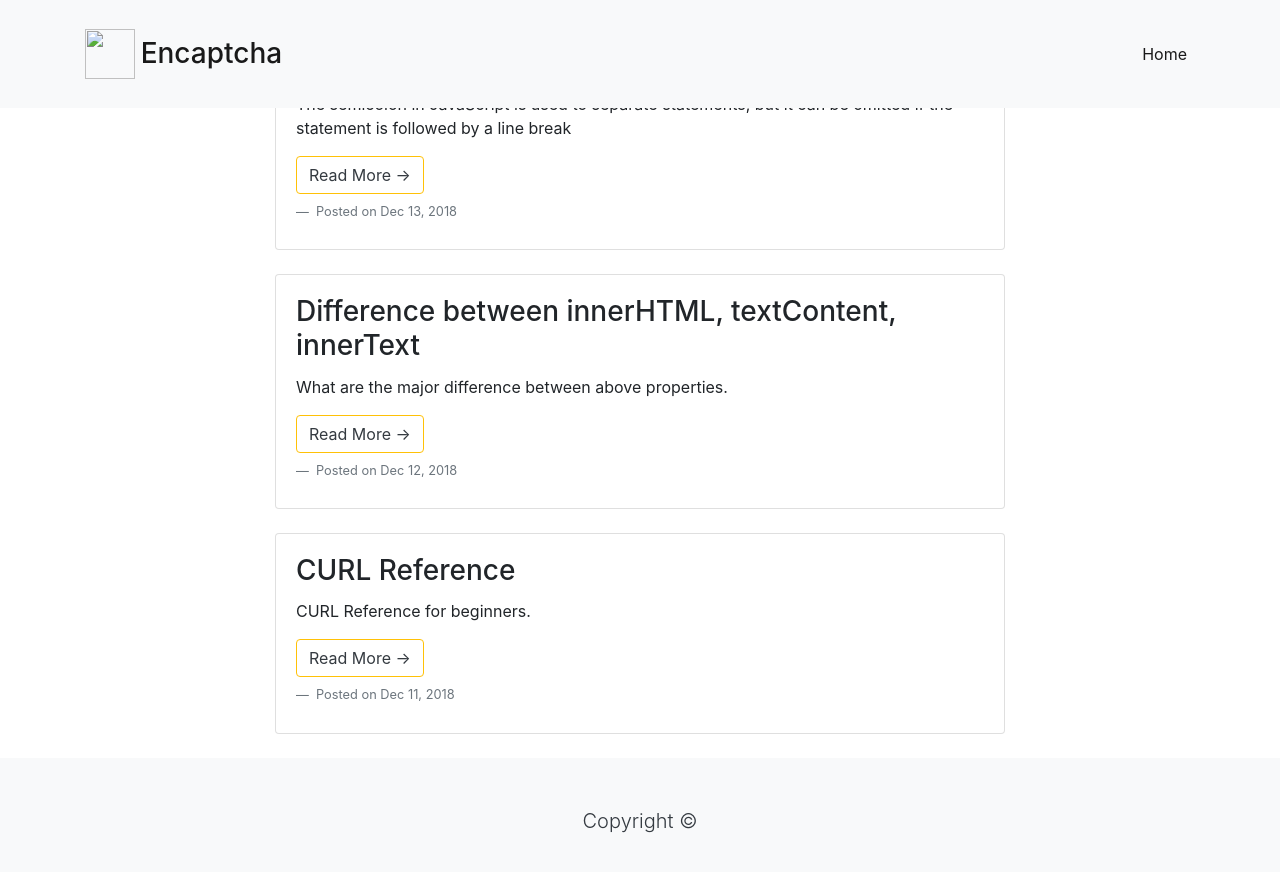
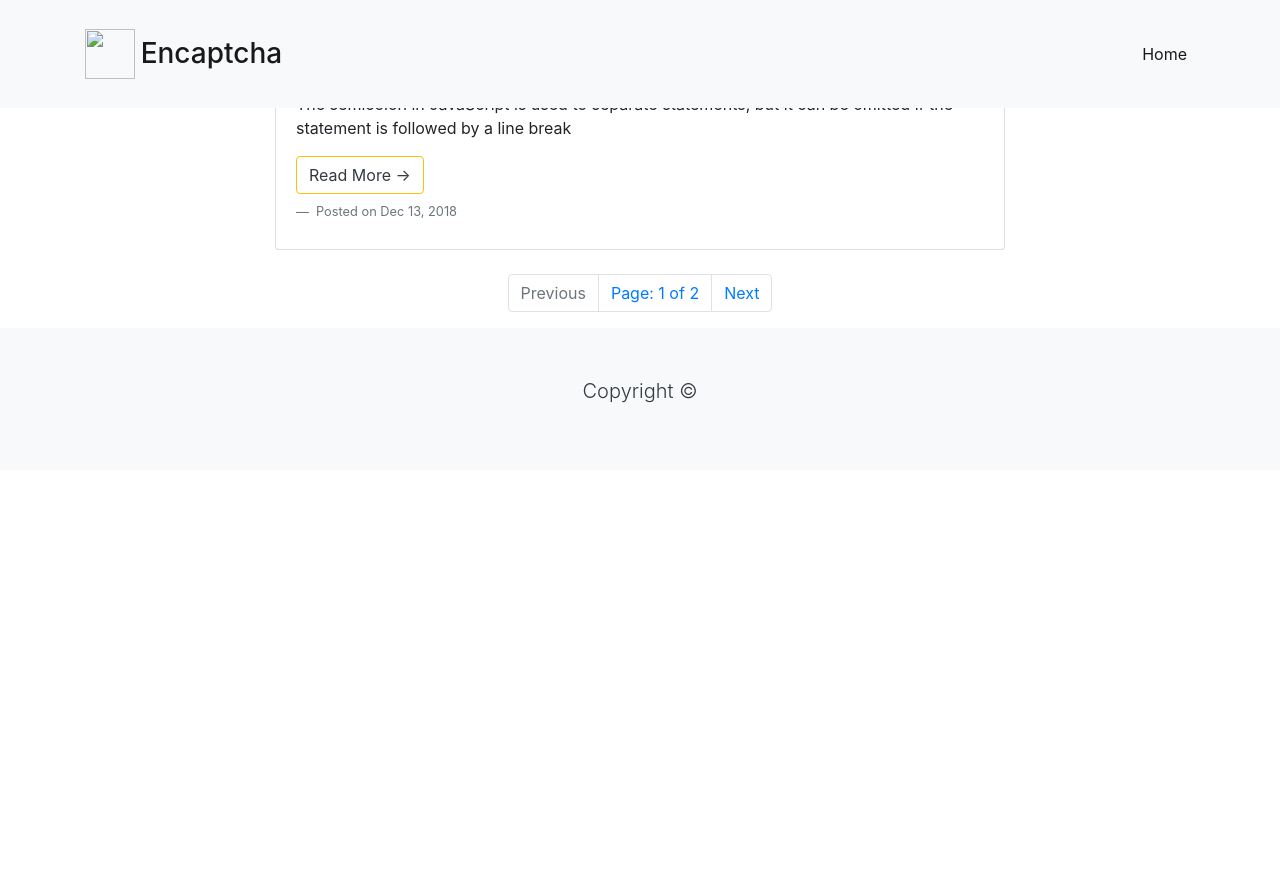
Before and after one commit to Excelligence/codingBlog, a Jekyll site: the page built from index.html, in a window 1280 px wide and 900 px high, scrolled down 549 px. Shown: the top 872 px of the window. Built offline with Jekyll 4.4.1, drawn with Linux system fonts in a browser that asks for light colours; the list of posts is cut into pages by our own code; after the commit the page ends 1019 px from its top, so only the background shows below that.

Commit message:
pagination added

```diff
--- a/Gemfile
+++ b/Gemfile
@@ -20,6 +20,8 @@
 # If you have any plugins, put them here!
 group :jekyll_plugins do
   gem "jekyll-feed", "~> 0.6"
+  gem 'jekyll-seo-tag'
+  gem 'jekyll-paginate'
 end
 
 # Windows does not include zoneinfo files, so bundle the tzinfo-data gem
--- a/_config.yml
+++ b/_config.yml
@@ -27,7 +27,10 @@
 markdown: kramdown
 plugins:
   - jekyll-feed
-
+  - jekyll-seo-tag
+  - jekyll-paginate
+paginate: 3
+paginate_path: "/page:num/"
 # Exclude from processing.
 # The following items will not be processed, by default. Create a custom list
 # to override the default setting.
--- a/_layouts/blogList.html
+++ b/_layouts/blogList.html
@@ -1,7 +1,7 @@
 ---
 layout: default
 ---
-<div class="container">
+<!-- <div class="container">
     <div class="row">
         <div class="col-md-8 mx-auto">
             {{ content }} {% for post in site.posts %}
@@ -12,7 +12,7 @@
                     <a href="{{ post.url }}" class="btn btn-outline-warning text-dark">Read More &rarr;</a>
                     <blockquote class="blockquote-footer my-2">
                         Posted on {{ post.date | date: "%b %-d, %Y" }}
-                        <!-- <a href="#">Start Bootstrap</a> -->
+                        <a href="#">Start Bootstrap</a>
                     </blockquote>
                 </div>
 
@@ -20,4 +20,99 @@
             {% endfor %}
         </div>
     </div>
+</div> -->
+
+<!-- This loops through the paginated posts -->
+
+<div class="container">
+    <div class="row">
+        <div class="col-md-8 mx-auto">
+         {{content}}   {% for post in paginator.posts %}
+            <div class="card  mb-4">
+                <div class="card-body">
+                <h3 class="card-title">{{ post.title}}</h3>
+                <p class="card-text">{{post.excerpt}}</p>
+                <a href="{{ post.url }}" class="btn btn-outline-warning text-dark">Read More &rarr;</a>
+                <blockquote class="blockquote-footer my-2">
+                    Posted on {{ post.date | date: "%b %-d, %Y" }}
+                    <!-- <a href="#">Start Bootstrap</a> -->
+                </blockquote>
+            </div>
+
+        </div>
+        {% endfor %}
+<!-- Pagination links -->
+
+        <nav aria-label="Page navigation example">
+                <ul class="pagination justify-content-center">
+
+    {% if paginator.previous_page %}
+      <a href="{{ paginator.previous_page_path }}" class="page-link">
+        Previous
+      </a>
+    {% else %}
+    <li class="page-item disabled">
+        <a class="page-link" href="#" tabindex="-1">Previous</a>
+      </li>
+    {% endif %}
+    <li class="page-item"><a class="page-link" href="#"> Page: {{ paginator.page }} of {{ paginator.total_pages }}</a></li>
+
+    {% if paginator.next_page %}
+     <li class="page-item">
+        <a class="page-link" href="{{ paginator.next_page_path }}">Next</a>
+      </li>
+    {% else %}
+
+      <li class="page-item disabled">
+        <a class="page-link" href="#" tabindex="-1">Next</a>
+      </li>
+    {% endif %}
+</ul>
+</nav>
+
+
+
+
+            </div>
+
+        </div>
+    </div>
+
+
+
+
+
+
+<!-- {% if paginator.total_pages > 1 %}
+<div class="pagination">
+  {% if paginator.previous_page %}
+    <a href="{{ paginator.previous_page_path | relative_url }}">
+      &laquo; Prev
+    </a>
+  {% else %}
+    <span>&laquo; Prev</span>
+  {% endif %}
+
+  {% for page in (1..paginator.total_pages) %}
+    {% if page == paginator.page %}
+      <em>{{ page }}</em>
+    {% elsif page == 1 %}
+      <a href="{{ paginator.previous_page_path | relative_url }}">
+        {{ page }}
+      </a>
+    {% else %}
+      <a href="{{ site.paginate_path | relative_url | replace: ':num', page }}">
+        {{ page }}
+      </a>
+    {% endif %}
+  {% endfor %}
+
+  {% if paginator.next_page %}
+    <a href="{{ paginator.next_page_path | relative_url }}">
+      Next &raquo;
+    </a>
+  {% else %}
+    <span>Next &raquo;</span>
+  {% endif %}
 </div>
+{% endif %} -->
--- a/_layouts/blogSinglePage.html
+++ b/_layouts/blogSinglePage.html
@@ -16,6 +16,8 @@
       <!-- Date/Time -->
       <p> Posted on {{ page.date | date: "%b %-d, %Y" }}</p>
              {{content}}
+
+             {% include paginationSnippet.html %}
         </div>
     </div>
 </div>
```
Also changed, not shown: _includes/paginationSnippet.html (added, +34 -0 lines), Gemfile.lock, index.html (renamed from index.md).
